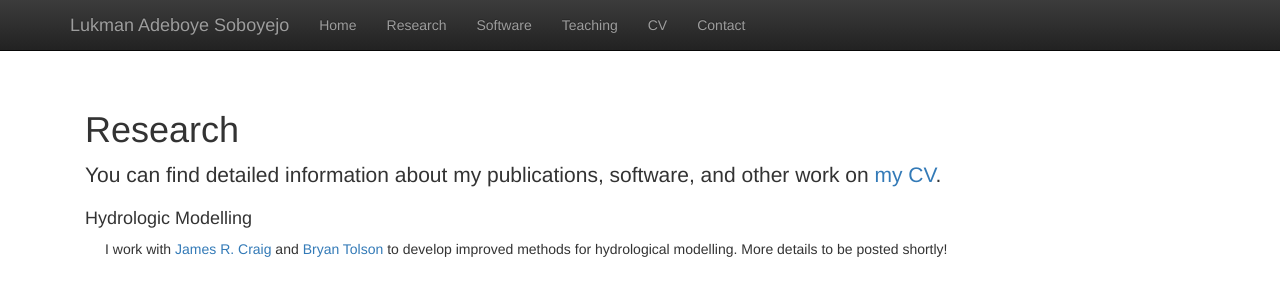
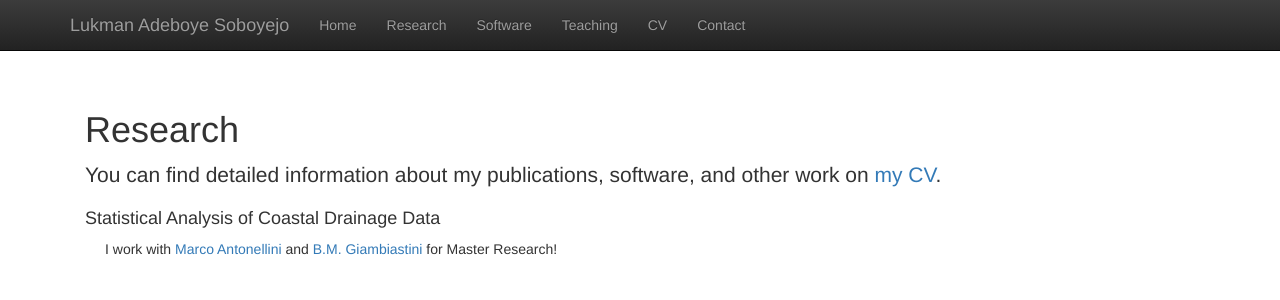
Before and after one commit to lukeng200/lukeng200.github.io, a Jekyll site: the page built from research.html, in a window 1280 px wide. Shown: the top 300 px of the page. Built offline with Jekyll 4.4.1, drawn with Linux system fonts in a browser that asks for light colours; nearby versions of some CDN libraries; library files that are not in the unit come from our copies.

Commit message:
new_research

```diff
--- a/research.html
+++ b/research.html
@@ -8,9 +8,9 @@ title:  'Research'
 <p class="lead">
   You can find detailed information about my publications, software, and other work on <a class="active" href="cv.html">my CV</a>.
 </p>
-<h4>Hydrologic Modelling</h4>
+<h4>Statistical Analysis of Coastal Drainage Data</h4>
 <p class="content" style="padding:0px;margin:0px 20px 0px;">
-  I work with <a href = "http://www.civil.uwaterloo.ca/jrcraig/">James R. Craig</a> and
-    <a href = "https://uwaterloo.ca/scholar/btolson/home">Bryan Tolson</a> to develop improved methods for hydrological modelling. More details to be posted shortly!
+  I work with <a href = "https://www.unibo.it/sitoweb/m.antonellini/en">Marco Antonellini</a> and
+    <a href = "https://www.unibo.it/sitoweb/beatrice.giambastiani/en">B.M. Giambiastini</a> for Master Research!
 </p>
 <br/>
```
